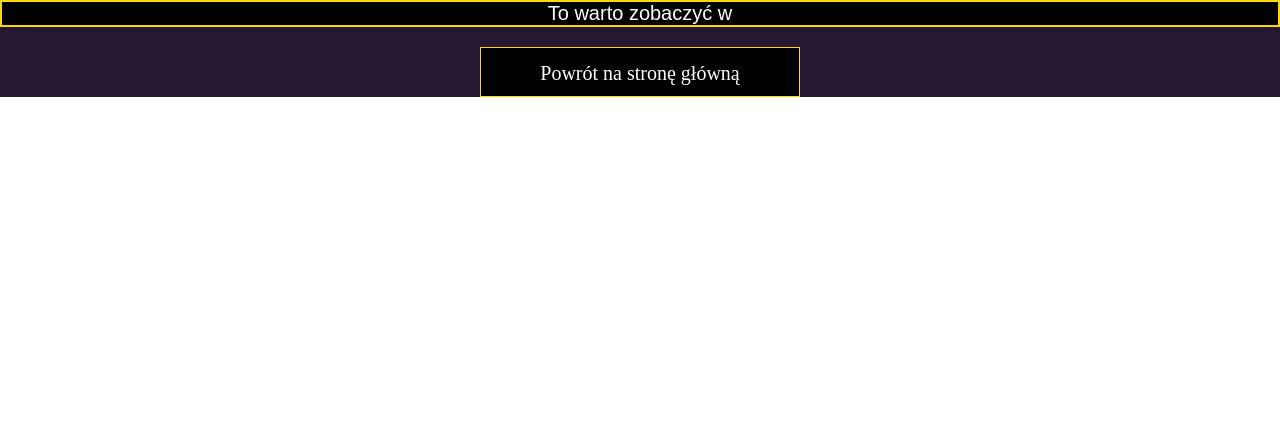
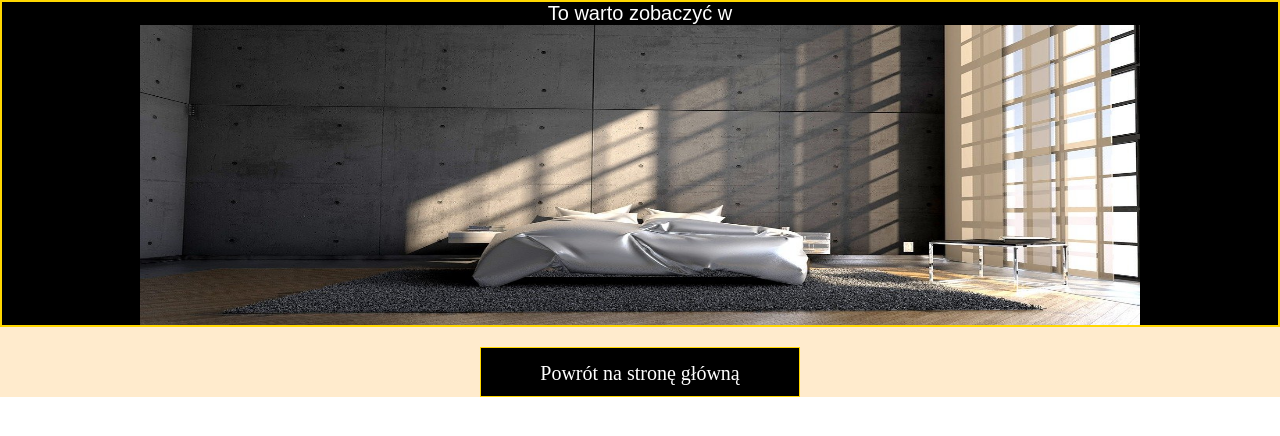
Before and after one commit to stepi2299/PSBD_project, a Flask app: template app/templates/attraction_profile.html in a window 1280 px wide. Shown: the top 436 px of the page. Run offline with Flask 2, Linux system fonts and the light colour scheme; the template is opened without the code that fills it, so the values that code supplies are empty.

Commit message:
Dodanie obrazka do profilu atrakcji

```diff
--- a/app/static/css/style_profile_atraction.css
+++ b/app/static/css/style_profile_atraction.css
@@ -7,7 +7,7 @@
 .wrapper {
     max-width: 1300px;
     height: auto;
-    background-color:#261733;
+    background-color: blanchedalmond;
     margin: 0 auto;
 
 }
@@ -22,6 +22,12 @@ p {
     text-align: center;
     font-family: Arial, Helvetica, sans-serif;
     font-size: 20px;
+}
+.title_background {
+    display: block;
+    width: 1000px;
+    height: 300px;
+    margin: 0 auto;
 }
 
 section {
--- a/app/templates/attraction_profile.html
+++ b/app/templates/attraction_profile.html
@@ -11,6 +11,7 @@
     <div class="wrapper">
     <header>
         <p class="title">To warto zobaczyć w {{place.name}}</p>
+        <img class="title_background" src="../example_pictures/live-3104077_1280.jpg" alt="">
     </header>
     <main>
         {% for attraction in attractions %}
```
